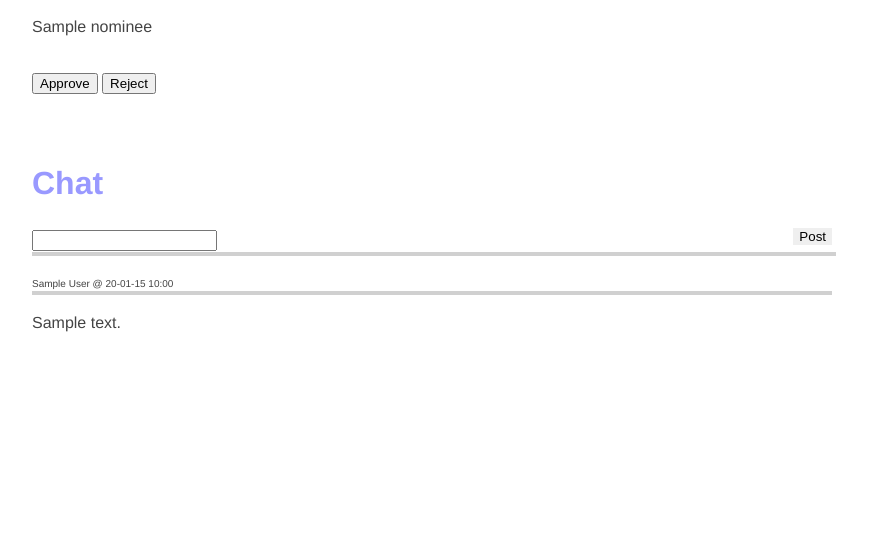
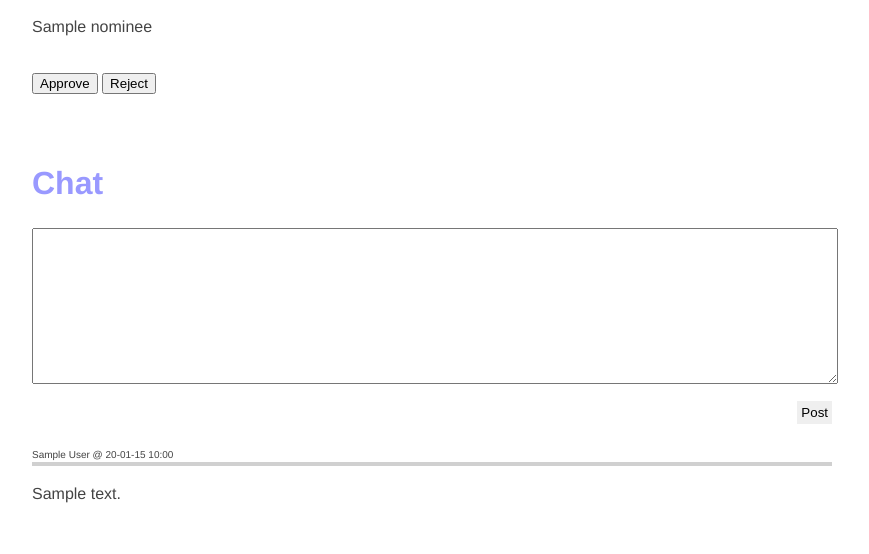
Before and after one commit to Patstrom/resistance, a Flask app: template templates/game_for_players.html in a window 1280 px wide. Shown: the part 348-902 px from the top of the page, without its empty margins (208-1077 px from the left). Before the commit the page ends 680 px from the top, so only its background shows below. Run offline with Flask 2, Linux system fonts and the light colour scheme; the template is opened without the code that fills it: most values are stand-ins (such as "Sample title", 1, 10 or a date in 2020); parts of the project's set-up code (start-up, migrations or seed data) failed here and were passed over.

Commit message:
Style message posting

```diff
--- a/static/game.css
+++ b/static/game.css
@@ -29,26 +29,29 @@
     width: inherit;
 }
 
+#form-area {
+    width: inherit;
+    padding-bottom: 1em;
+}
+
 /* The form for posting message */
 #chat #post-message-form {
     width: inherit;
     box-sizing:border-box;
+    padding: .3em;
+    margin: .3em;
 }
 
-#chat #post-message-form input[type=textarea] {
+#chat textarea {
+    display: inline-block;
+    width: inherit;
 }
 
 #chat #post-message-form  input[type=submit] {
+    padding: .3em;
+    display: block;
     float: right;
-    cursor: pointer;
     border: none;
-}
-
-#chat #post-message-form:after {
-    content: ' ';
-    width: inherit;
-    display: block;
-    border: 2px solid #d0d0d0;
 }
 
 /* The post object, which consists of an author, a creation date and some text */
--- a/templates/game_for_players.html
+++ b/templates/game_for_players.html
@@ -41,10 +41,12 @@
 
     <div id=chat>
         <h1>Chat</h1>
-        <form method="post" id=post-message-form action={{ url_for('submit_post', game=game) }}>
-            <input type=textarea required rows="15" cols="50" name=body>
-            <input type=submit value=Post>
-        </form>
+        <div id=form-area>
+            <textarea form=post-message-form required rows="10" cols="50" name=body></textarea>
+            <form method="post" id=post-message-form action={{ url_for('submit_post', game=game) }}>
+                <input type=submit value=Post>
+            </form>
+        </div>
 
         <ul>
         {% for (author, post) in posts|sort(attribute='Posts.created_at', reverse=True) %}
```
